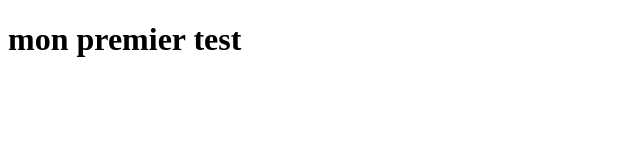
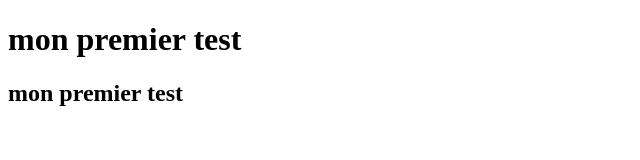
Before and after one commit to mouhamednjaay4/momo-njaay, a plain HTML site: page index.html in a window 1280 px wide. Shown: the whole page, without its empty margins (0-640 px from the left). Drawn offline with Linux system fonts and the light colour scheme.

Commit message:
Update index.html

```diff
--- a/index.html
+++ b/index.html
@@ -6,5 +6,6 @@
     </head>
     <body>
         <h1>mon premier test</h1>
+        <h2>mon premier test</h2>
     </body>
 </html>
```
